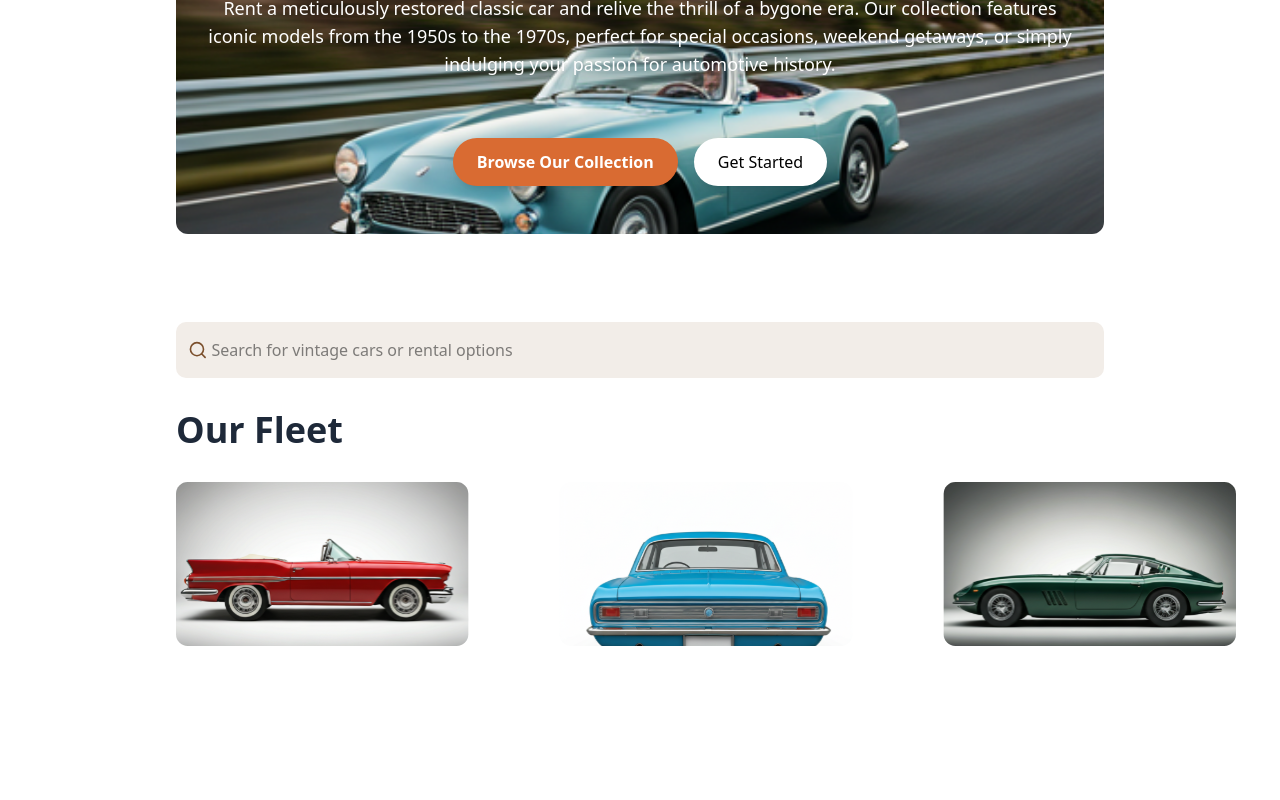
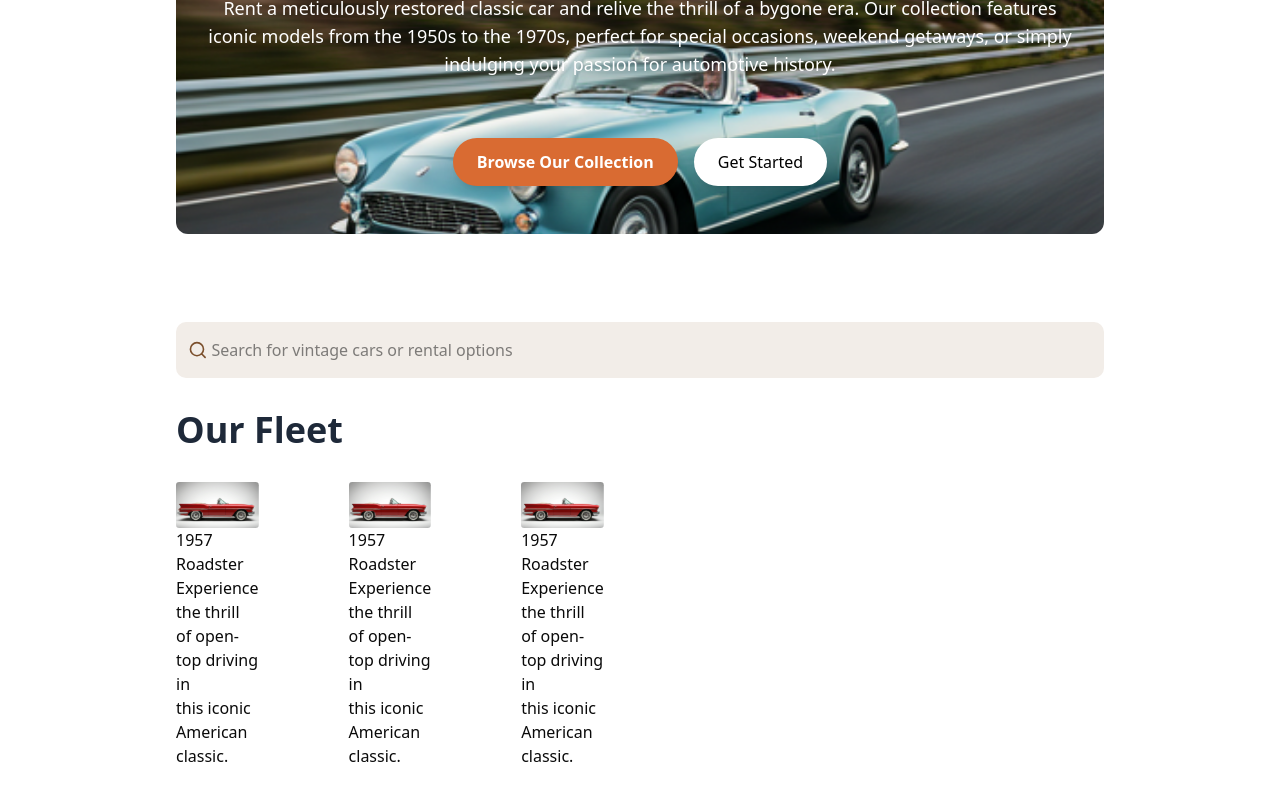
Before and after one commit to AHReshad/Cars, a React (Vite) app in the folder frontend/: page / in a window 1280 px wide. Shown: the part 354-1154 px from the top of the page. Built offline with nearby package versions, Linux system fonts and the light colour scheme.

Commit message:
inital commit

```diff
--- a/frontend/src/page/Landingpage/Landingpage.tsx
+++ b/frontend/src/page/Landingpage/Landingpage.tsx
@@ -99,9 +99,30 @@ export default function Landingpage() {
           </h1>
           <div className="grid grid-cols-1 md:grid-cols-2 lg:grid-cols-3 gap-6">
             <div className="flex gap-[90px]">
-              <img src={car1} alt="" />
-              <img src={car2} alt="" />
-              <img src={car3} alt="" />
+              <div>
+                <img src={car1} alt="" />
+                <h1>1957 Roadster</h1>
+                <p>
+                  Experience the thrill of open-top driving in <br /> this
+                  iconic American classic.
+                </p>
+              </div>
+              <div>
+                <img src={car1} alt="" />
+                <h1>1957 Roadster</h1>
+                <p>
+                  Experience the thrill of open-top driving in <br /> this
+                  iconic American classic.
+                </p>
+              </div>
+              <div>
+                <img src={car1} alt="" />
+                <h1>1957 Roadster</h1>
+                <p>
+                  Experience the thrill of open-top driving in <br /> this
+                  iconic American classic.
+                </p>
+              </div>{" "}
             </div>
           </div>
         </div>
```
